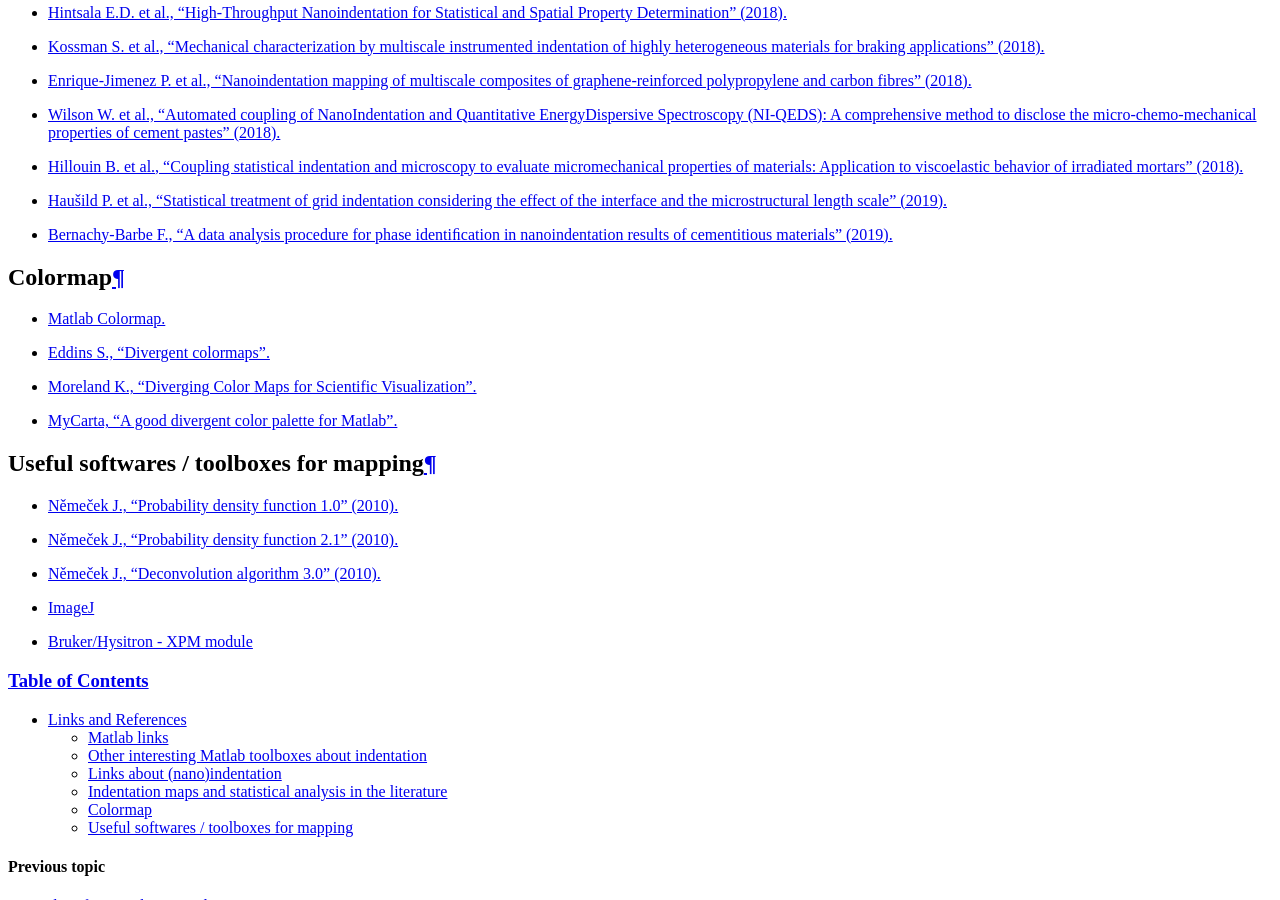
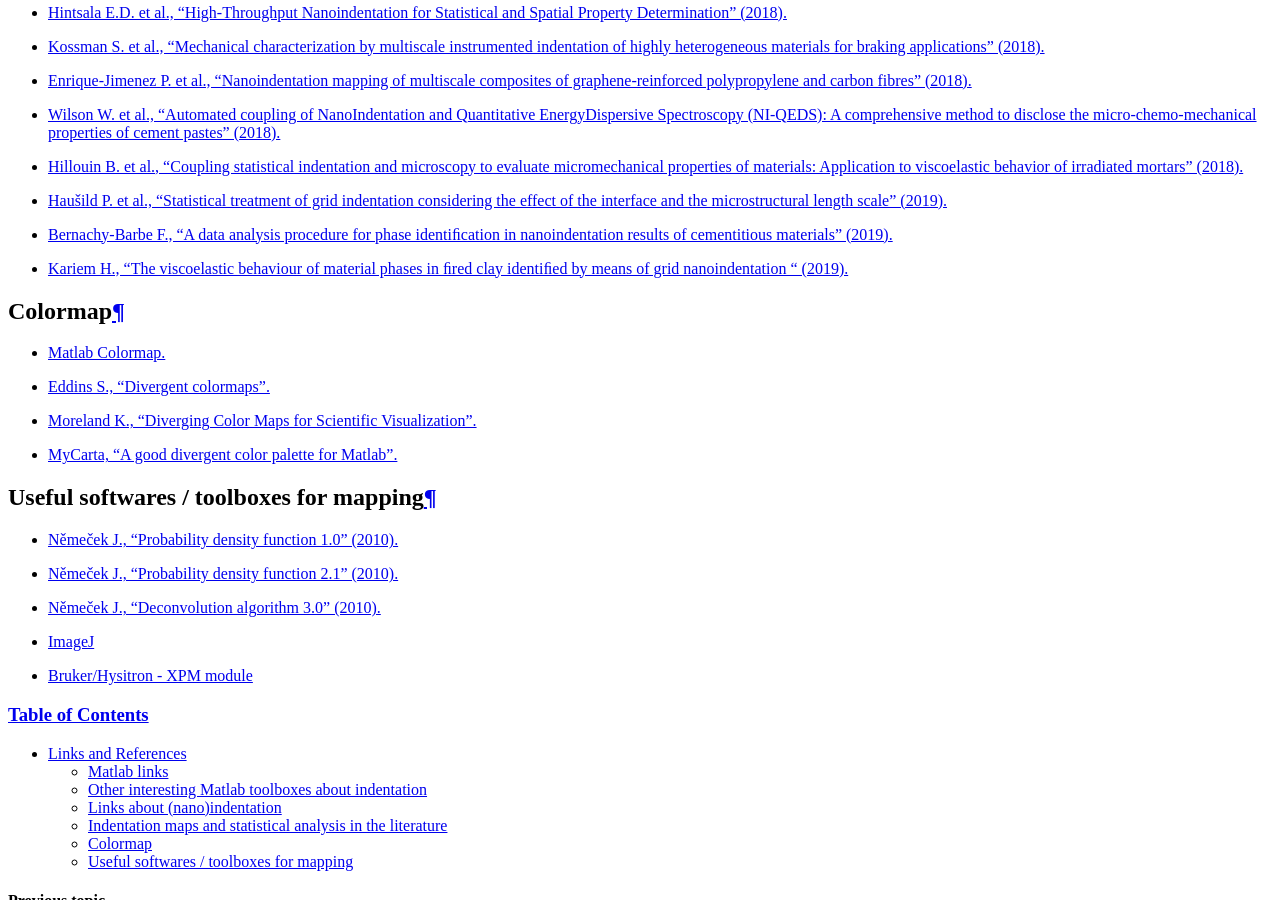
Before and after one commit to DavidMercier/TriDiMap, a Sphinx documentation site: the page built from doc/links_ref.rst, in a window 1280 px wide and 900 px high, scrolled down 1908 px. Built offline with Sphinx 7.4.7, drawn with Linux system fonts in a browser that asks for light colours; comment, search, counter and statistics services are not loaded.

Commit message:
Update links_ref.rst

```diff
--- a/doc/links_ref.rst
+++ b/doc/links_ref.rst
@@ -65,6 +65,7 @@ Indentation maps and statistical analysis in the literature
 * `Hillouin B. et al., "Coupling statistical indentation and microscopy to evaluate micromechanical properties of materials: Application to viscoelastic behavior of irradiated mortars" (2018). <https://dx.doi.org/10.1016/j.cemconcomp.2018.09.008>`_
 * `Haušild P. et al., "Statistical treatment of grid indentation considering the effect of the interface and the microstructural length scale" (2019). <https://doi.org/10.1016/j.mechmat.2018.11.006>`_
 * `Bernachy-Barbe F., "A data analysis procedure for phase identiﬁcation in nanoindentation results of cementitious materials" (2019). <https://doi.org/10.1617/s11527-019-1397-y>`_
+* `Kariem H., "The viscoelastic behaviour of material phases in ﬁred clay identiﬁed by means of grid nanoindentation " (2019). <https://doi.org/10.1016/j.conbuildmat.2019.117066>`_
 
 Colormap
 ############################################
```
